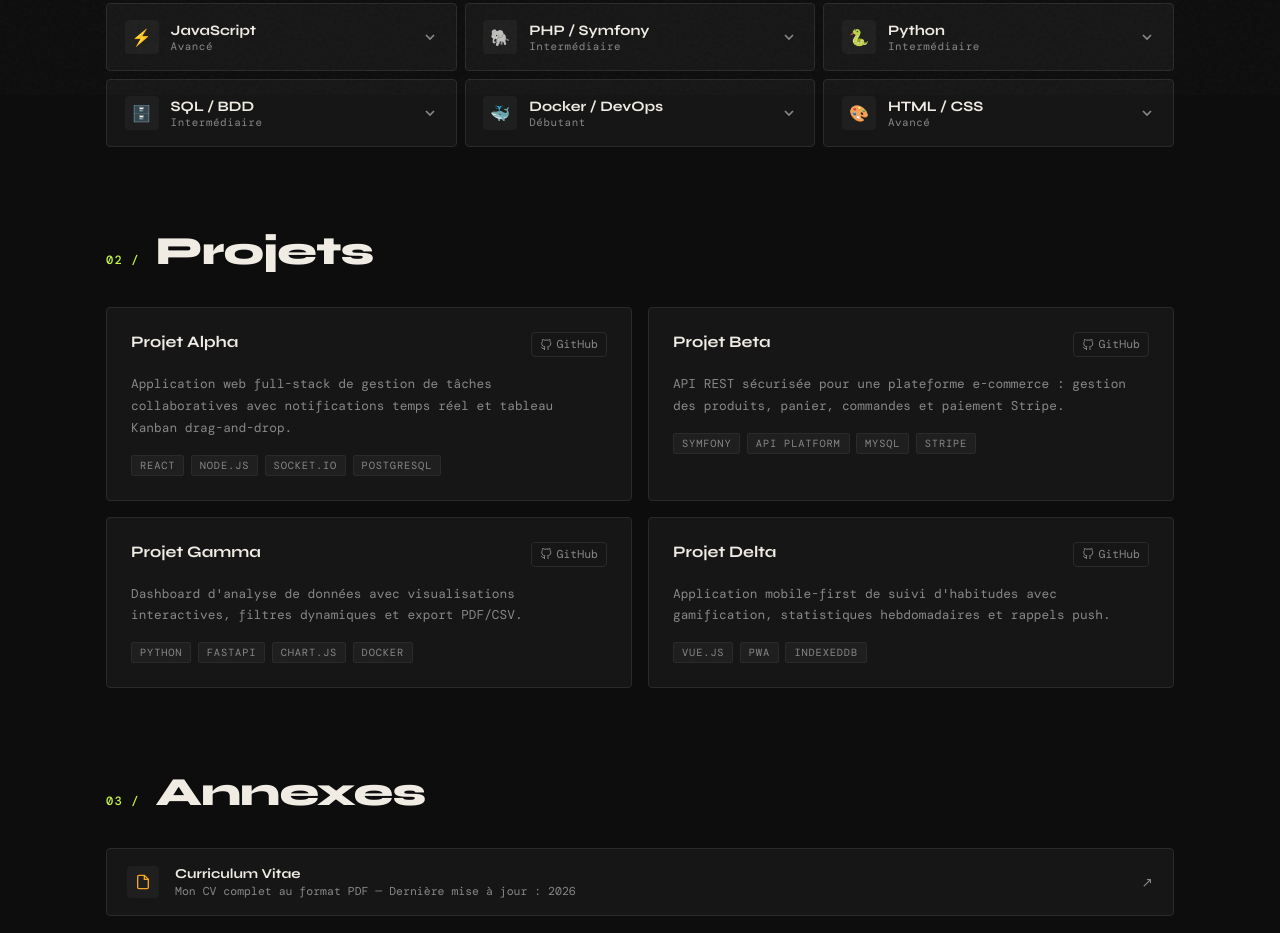
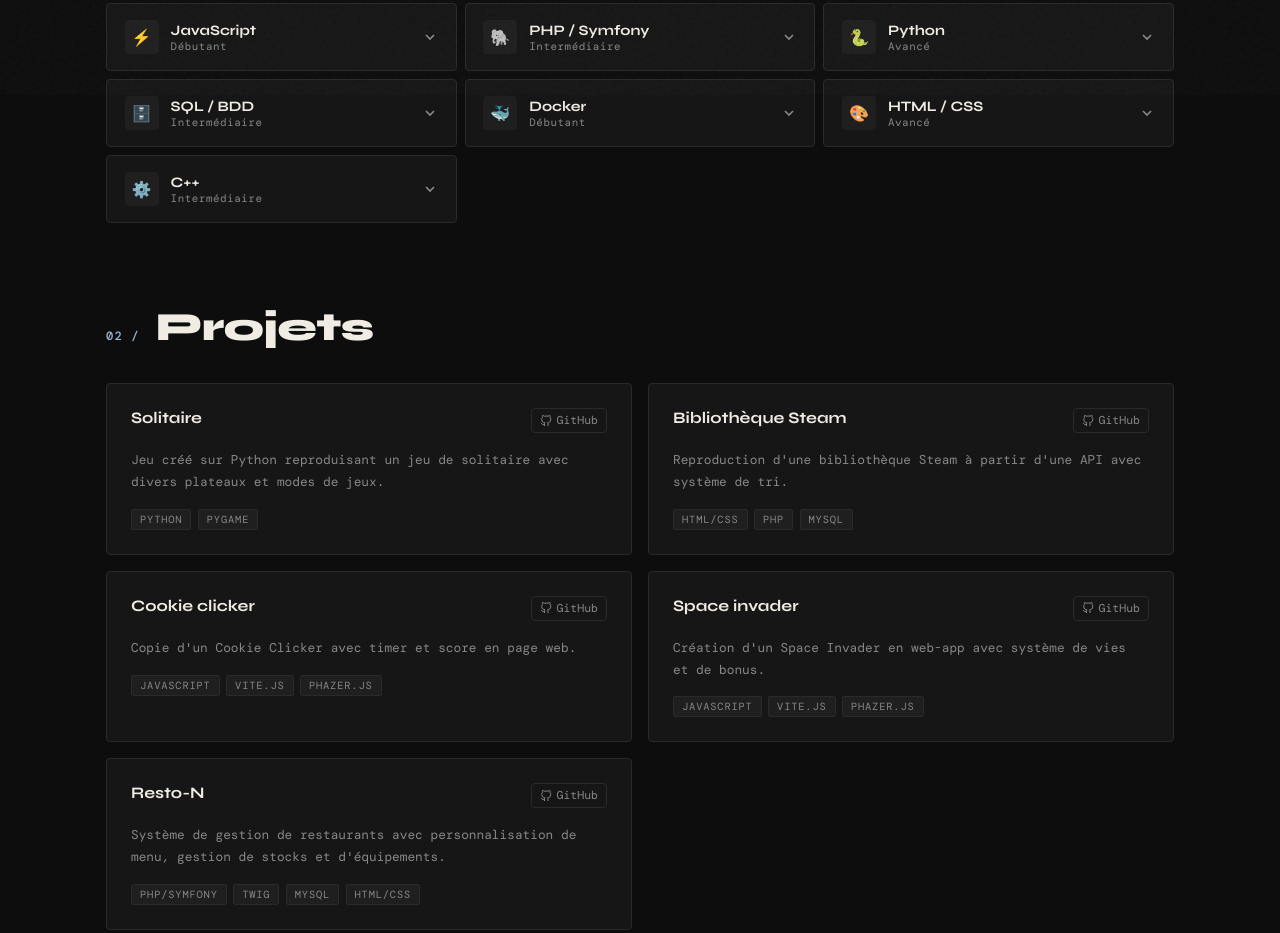
Before and after one commit to jeudimathis19/portfolio.github.fr, a plain HTML site: page index.html in a window 1280 px wide. Shown: the part 705-1638 px from the top of the page. Drawn offline with nearby package versions, Linux system fonts and the light colour scheme; a web font is replaced by a local one.

Commit message:
Complétion du site, normalement

```diff
--- a/index.html
+++ b/index.html
@@ -103,7 +103,7 @@
             <div class="skill-icon">&#x26A1;</div>
             <div>
               <div class="skill-name">JavaScript</div>
-              <div class="skill-level" data-i18n="level.advanced">Avance</div>
+              <div class="skill-level" data-i18n="level.beginner">Débutant</div>
             </div>
           </div>
           <svg class="skill-chevron" width="16" height="16" viewBox="0 0 24 24" fill="none" stroke="currentColor" stroke-width="2.5"><polyline points="6 9 12 15 18 9"/></svg>
@@ -111,10 +111,10 @@
         <div class="skill-body">
           <div class="skill-body-inner">
             <ul class="skill-usages">
-              <li data-i18n="skills.js.1">Developpement d'applications React SPA avec hooks et context API</li>
-              <li data-i18n="skills.js.2">Automatisation de taches avec Node.js et scripts CLI</li>
-              <li data-i18n="skills.js.3">Integration d'APIs REST et WebSocket en temps reel</li>
-              <li data-i18n="skills.js.4">Tests unitaires avec Jest et Testing Library</li>
+              <li data-i18n="skills.js.1">Développement d'applications React avec hooks et context API</li>
+              <li data-i18n="skills.js.2">Développement d'une page créant des onglets réactifs an=vec React</li>
+              <li data-i18n="skills.js.3">Création d'un Cookie Clicker like avec timer et score.</li>
+              <li data-i18n="skills.js.4">Création d'un Space Invader avec Phazer</li>
             </ul>
           </div>
         </div>
@@ -134,10 +134,10 @@
         <div class="skill-body">
           <div class="skill-body-inner">
             <ul class="skill-usages">
-              <li data-i18n="skills.php.1">Conception d'APIs RESTful avec Symfony et API Platform</li>
-              <li data-i18n="skills.php.2">Gestion de l'authentification avec JWT et OAuth2</li>
+              <li data-i18n="skills.php.1">Conception d'APIs avec Symfony et API Platform</li>
+              <li data-i18n="skills.php.2">Gestion de l'authentification avec fichiers YAML et ApiResources</li>
               <li data-i18n="skills.php.3">Creation de CRUD avec Doctrine ORM et migrations</li>
-              <li data-i18n="skills.php.4">Tests fonctionnels avec PHPUnit et Behat</li>
+              <li data-i18n="skills.php.4">Développement de tests fonctionnels unitaires avec PHPUnit</li>
             </ul>
           </div>
         </div>
@@ -149,7 +149,7 @@
             <div class="skill-icon">&#x1F40D;</div>
             <div>
               <div class="skill-name">Python</div>
-              <div class="skill-level" data-i18n="level.intermediate">Intermediaire</div>
+              <div class="skill-level" data-i18n="level.advanced">Avancé</div>
             </div>
           </div>
           <svg class="skill-chevron" width="16" height="16" viewBox="0 0 24 24" fill="none" stroke="currentColor" stroke-width="2.5"><polyline points="6 9 12 15 18 9"/></svg>
@@ -157,10 +157,10 @@
         <div class="skill-body">
           <div class="skill-body-inner">
             <ul class="skill-usages">
-              <li data-i18n="skills.py.1">Scripts d'automatisation et traitement de donnees CSV/JSON</li>
-              <li data-i18n="skills.py.2">API backend avec FastAPI et Flask</li>
-              <li data-i18n="skills.py.3">Web scraping avec BeautifulSoup et Playwright</li>
-              <li data-i18n="skills.py.4">Analyse de donnees avec Pandas et Matplotlib</li>
+              <li data-i18n="skills.py.1">Gestion de matrices mathématiques avec Numpy</li>
+              <li data-i18n="skills.py.2">Optimisation d'un jeu de solitaire avec la méthode Min-Max</li>
+              <li data-i18n="skills.py.3">Développement d'algorithme de recherche efficaces d'un point à un autre</li>
+              <li data-i18n="skills.py.4">Développement de jeux intéractifs avec PyGame</li>
             </ul>
           </div>
         </div>
@@ -180,10 +180,10 @@
         <div class="skill-body">
           <div class="skill-body-inner">
             <ul class="skill-usages">
-              <li data-i18n="skills.sql.1">Modelisation de bases de donnees relationnelles (MySQL, PostgreSQL)</li>
+              <li data-i18n="skills.sql.1">Modelisation de bases de donnees relationnelles (MySQL)</li>
               <li data-i18n="skills.sql.2">Requetes complexes avec jointures, sous-requetes, agregations</li>
               <li data-i18n="skills.sql.3">Optimisation des performances avec index et query plans</li>
-              <li data-i18n="skills.sql.4">Introduction a MongoDB et bases NoSQL</li>
+              <li data-i18n="skills.sql.4">Introduction aux bases NoSQL</li>
             </ul>
           </div>
         </div>
@@ -194,7 +194,7 @@
           <div class="skill-info">
             <div class="skill-icon">&#x1F433;</div>
             <div>
-              <div class="skill-name">Docker / DevOps</div>
+              <div class="skill-name">Docker</div>
               <div class="skill-level" data-i18n="level.beginner">Debutant</div>
             </div>
           </div>
@@ -204,8 +204,7 @@
           <div class="skill-body-inner">
             <ul class="skill-usages">
               <li data-i18n="skills.docker.1">Containerisation d'applications avec Docker et docker-compose</li>
-              <li data-i18n="skills.docker.2">Configuration de pipelines CI/CD avec GitHub Actions</li>
-              <li data-i18n="skills.docker.3">Deploiement sur VPS avec Nginx et PM2</li>
+              <li data-i18n="skills.docker.2">Déploiement d'applications avec des machines virtuelles</li>
             </ul>
           </div>
         </div>
@@ -225,10 +224,30 @@
         <div class="skill-body">
           <div class="skill-body-inner">
             <ul class="skill-usages">
-              <li data-i18n="skills.css.1">Integration pixel-perfect de maquettes Figma/Adobe XD</li>
+              <li data-i18n="skills.css.1">Création de pages intéractives et esthétiques</li>
               <li data-i18n="skills.css.2">Layouts complexes avec CSS Grid et Flexbox</li>
-              <li data-i18n="skills.css.3">Animations CSS et micro-interactions</li>
-              <li data-i18n="skills.css.4">Accessibilite WCAG 2.1 et SEO technique</li>
+              <li data-i18n="skills.css.3">Utilisation de Twigs et de templates</li>
+            </ul>
+          </div>
+        </div>
+      </div>
+
+      <div class="skill-card" data-skill>
+        <div class="skill-header">
+          <div class="skill-info">
+            <div class="skill-icon">⚙️</div>
+            <div>
+              <div class="skill-name">C++</div>
+              <div class="skill-level" data-i18n="level.intermediate">Intermediaire</div>
+            </div>
+          </div>
+          <svg class="skill-chevron" width="16" height="16" viewBox="0 0 24 24" fill="none" stroke="currentColor" stroke-width="2.5"><polyline points="6 9 12 15 18 9"/></svg>
+        </div>
+        <div class="skill-body">
+          <div class="skill-body-inner">
+            <ul class="skill-usages">
+              <li data-i18n="skills.c++.1">Développement objet avec fonctions</li>
+              <li data-i18n="skills.c++.2">Utilisation dans des pages web complexes</li>
             </ul>
           </div>
         </div>
@@ -247,57 +266,71 @@
 
       <div class="project-card">
         <div class="project-header">
-          <span class="project-name">Projet Alpha</span>
-          <a href="https://github.com/jeudimathis19" target="_blank" rel="noopener" class="project-github">
+          <span class="project-name">Solitaire</span>
+          <a href="https://github.com/jeudimathis19/solitaire" target="_blank" rel="noopener" class="project-github">
             <svg width="12" height="12" viewBox="0 0 24 24" fill="none" stroke="currentColor" stroke-width="2"><path d="M9 19c-5 1.5-5-2.5-7-3m14 6v-3.87a3.37 3.37 0 0 0-.94-2.61c3.14-.35 6.44-1.54 6.44-7A5.44 5.44 0 0 0 20 4.77 5.07 5.07 0 0 0 19.91 1S18.73.65 16 2.48a13.38 13.38 0 0 0-7 0C6.27.65 5.09 1 5.09 1A5.07 5.07 0 0 0 5 4.77a5.44 5.44 0 0 0-1.5 3.78c0 5.42 3.3 6.61 6.44 7A3.37 3.37 0 0 0 9 18.13V22"/></svg>
             GitHub
           </a>
         </div>
-        <p class="project-desc" data-i18n="projects.alpha.desc">Application web full-stack de gestion de taches collaboratives avec notifications temps reel et tableau Kanban drag-and-drop.</p>
+        <p class="project-desc" data-i18n="projects.solitaire.desc">Jeu créé sur Python reproduisant un jeu de solitaire avec divers plateaux et modes de jeux.</p>
         <div class="project-tags">
-          <span class="tag">React</span><span class="tag">Node.js</span><span class="tag">Socket.io</span><span class="tag">PostgreSQL</span>
+          <span class="tag">Python</span><span class="tag">Pygame</span>
         </div>
       </div>
 
       <div class="project-card">
         <div class="project-header">
-          <span class="project-name">Projet Beta</span>
-          <a href="https://github.com/jeudimathis19" target="_blank" rel="noopener" class="project-github">
+          <span class="project-name">Bibliothèque Steam</span>
+          <a href="https://github.com/jeudimathis19/api-steam" target="_blank" rel="noopener" class="project-github">
             <svg width="12" height="12" viewBox="0 0 24 24" fill="none" stroke="currentColor" stroke-width="2"><path d="M9 19c-5 1.5-5-2.5-7-3m14 6v-3.87a3.37 3.37 0 0 0-.94-2.61c3.14-.35 6.44-1.54 6.44-7A5.44 5.44 0 0 0 20 4.77 5.07 5.07 0 0 0 19.91 1S18.73.65 16 2.48a13.38 13.38 0 0 0-7 0C6.27.65 5.09 1 5.09 1A5.07 5.07 0 0 0 5 4.77a5.44 5.44 0 0 0-1.5 3.78c0 5.42 3.3 6.61 6.44 7A3.37 3.37 0 0 0 9 18.13V22"/></svg>
             GitHub
           </a>
         </div>
-        <p class="project-desc" data-i18n="projects.beta.desc">API REST securisee pour une plateforme e-commerce : gestion des produits, panier, commandes et paiement Stripe.</p>
+        <p class="project-desc" data-i18n="projects.steam.desc">Reproduction d'une bibliothèque Steam à partir d'une API avec système de tri.</p>
         <div class="project-tags">
-          <span class="tag">Symfony</span><span class="tag">API Platform</span><span class="tag">MySQL</span><span class="tag">Stripe</span>
+          <span class="tag">HTML/CSS</span><span class="tag">PHP</span><span class="tag">MySQL</span>
         </div>
       </div>
 
       <div class="project-card">
         <div class="project-header">
-          <span class="project-name">Projet Gamma</span>
-          <a href="https://github.com/jeudimathis19" target="_blank" rel="noopener" class="project-github">
+          <span class="project-name">Cookie clicker</span>
+          <a href="https://github.com/jeudimathis19/Cookie-Clicker" target="_blank" rel="noopener" class="project-github">
             <svg width="12" height="12" viewBox="0 0 24 24" fill="none" stroke="currentColor" stroke-width="2"><path d="M9 19c-5 1.5-5-2.5-7-3m14 6v-3.87a3.37 3.37 0 0 0-.94-2.61c3.14-.35 6.44-1.54 6.44-7A5.44 5.44 0 0 0 20 4.77 5.07 5.07 0 0 0 19.91 1S18.73.65 16 2.48a13.38 13.38 0 0 0-7 0C6.27.65 5.09 1 5.09 1A5.07 5.07 0 0 0 5 4.77a5.44 5.44 0 0 0-1.5 3.78c0 5.42 3.3 6.61 6.44 7A3.37 3.37 0 0 0 9 18.13V22"/></svg>
             GitHub
           </a>
         </div>
-        <p class="project-desc" data-i18n="projects.gamma.desc">Dashboard d'analyse de donnees avec visualisations interactives, filtres dynamiques et export PDF/CSV.</p>
+        <p class="project-desc" data-i18n="projects.cookie.desc">Copie d'un Cookie Clicker avec timer et score en page web.</p>
         <div class="project-tags">
-          <span class="tag">Python</span><span class="tag">FastAPI</span><span class="tag">Chart.js</span><span class="tag">Docker</span>
+          <span class="tag">JavaScript</span><span class="tag">Vite.js</span><span class="tag">Phazer.js</span>
         </div>
       </div>
 
       <div class="project-card">
         <div class="project-header">
-          <span class="project-name">Projet Delta</span>
-          <a href="https://github.com/jeudimathis19" target="_blank" rel="noopener" class="project-github">
+          <span class="project-name">Space invader</span>
+          <a href="https://github.com/jeudimathis19/Space-Invader" target="_blank" rel="noopener" class="project-github">
             <svg width="12" height="12" viewBox="0 0 24 24" fill="none" stroke="currentColor" stroke-width="2"><path d="M9 19c-5 1.5-5-2.5-7-3m14 6v-3.87a3.37 3.37 0 0 0-.94-2.61c3.14-.35 6.44-1.54 6.44-7A5.44 5.44 0 0 0 20 4.77 5.07 5.07 0 0 0 19.91 1S18.73.65 16 2.48a13.38 13.38 0 0 0-7 0C6.27.65 5.09 1 5.09 1A5.07 5.07 0 0 0 5 4.77a5.44 5.44 0 0 0-1.5 3.78c0 5.42 3.3 6.61 6.44 7A3.37 3.37 0 0 0 9 18.13V22"/></svg>
             GitHub
           </a>
         </div>
-        <p class="project-desc" data-i18n="projects.delta.desc">Application mobile-first de suivi d'habitudes avec gamification, statistiques hebdomadaires et rappels push.</p>
+        <p class="project-desc" data-i18n="projects.spaceinvader.desc">Création d'un Space Invader en web-app avec système de vies et de bonus.</p>
         <div class="project-tags">
-          <span class="tag">Vue.js</span><span class="tag">PWA</span><span class="tag">IndexedDB</span>
+          <span class="tag">JavaScript</span><span class="tag">Vite.js</span><span class="tag">Phazer.js</span>
+        </div>
+      </div>
+
+      <div class="project-card">
+        <div class="project-header">
+          <span class="project-name">Resto-N</span>
+          <a href="https://github.com/jeudimathis19/Resto-N.git" target="_blank" rel="noopener" class="project-github">
+            <svg width="12" height="12" viewBox="0 0 24 24" fill="none" stroke="currentColor" stroke-width="2"><path d="M9 19c-5 1.5-5-2.5-7-3m14 6v-3.87a3.37 3.37 0 0 0-.94-2.61c3.14-.35 6.44-1.54 6.44-7A5.44 5.44 0 0 0 20 4.77 5.07 5.07 0 0 0 19.91 1S18.73.65 16 2.48a13.38 13.38 0 0 0-7 0C6.27.65 5.09 1 5.09 1A5.07 5.07 0 0 0 5 4.77a5.44 5.44 0 0 0-1.5 3.78c0 5.42 3.3 6.61 6.44 7A3.37 3.37 0 0 0 9 18.13V22"/></svg>
+            GitHub
+          </a>
+        </div>
+        <p class="project-desc" data-i18n="projects.resto.desc">Système de gestion de restaurants avec personnalisation de menu, gestion de stocks et d'équipements.</p>
+        <div class="project-tags">
+          <span class="tag">PHP/Symfony</span><span class="tag">Twig</span><span class="tag">MySQL</span><span class="tag">HTML/CSS</span>
         </div>
       </div>
 
--- a/script.js
+++ b/script.js
@@ -18,34 +18,35 @@ const translations = {
     "level.advanced":     "Avanc\u00e9",
     "level.intermediate": "Interm\u00e9diaire",
     "level.beginner":     "D\u00e9butant",
-    "skills.js.1":  "D\u00e9veloppement d'applications React SPA avec hooks et context API",
-    "skills.js.2":  "Automatisation de t\u00e2ches avec Node.js et scripts CLI",
-    "skills.js.3":  "Int\u00e9gration d'APIs REST et WebSocket en temps r\u00e9el",
-    "skills.js.4":  "Tests unitaires avec Jest et Testing Library",
-    "skills.php.1": "Conception d'APIs RESTful avec Symfony et API Platform",
-    "skills.php.2": "Gestion de l'authentification avec JWT et OAuth2",
+    "skills.js.1":  "D\u00e9veloppement d'applications React avec hooks et context API",
+    "skills.js.2":  "D\u00e9veloppement d'une page cr\u00e9ant des onglets r\u00e9actifs avec React",
+    "skills.js.3":  "Cr\u00e9ation d'un Cookie Clicker like avec timer et score.",
+    "skills.js.4":  "Cr\u00e9ation d'un Space Invader avec Phazer",
+    "skills.php.1": "Conception d'APIs avec Symfony et API Platform",
+    "skills.php.2": "Gestion de l'authentification avec fichiers YAML et ApiResources",
     "skills.php.3": "Cr\u00e9ation de CRUD avec Doctrine ORM et migrations",
-    "skills.php.4": "Tests fonctionnels avec PHPUnit et Behat",
-    "skills.py.1":  "Scripts d'automatisation et traitement de donn\u00e9es CSV/JSON",
-    "skills.py.2":  "API backend avec FastAPI et Flask",
-    "skills.py.3":  "Web scraping avec BeautifulSoup et Playwright",
-    "skills.py.4":  "Analyse de donn\u00e9es avec Pandas et Matplotlib",
-    "skills.sql.1": "Mod\u00e9lisation de bases de donn\u00e9es relationnelles (MySQL, PostgreSQL)",
+    "skills.php.4": "D\u00e9veloppement de tests fonctionnels unitaires avec PHPUnit",
+    "skills.py.1":  "Gestion de matrices math\u00e9matiques avec Numpy",
+    "skills.py.2":  "Optimisation d'un jeu de solitaire avec la m\u00e9thode Min-Max",
+    "skills.py.3":  "D\u00e9veloppement d'algorithme de recherche efficaces d'un point \u00e0 un autre",
+    "skills.py.4":  "D\u00e9veloppement de jeux int\u00e9ractifs avec PyGame",
+    "skills.sql.1": "Mod\u00e9lisation de bases de donn\u00e9es relationnelles (MySQL)",
     "skills.sql.2": "Requ\u00eates complexes avec jointures, sous-requ\u00eates, agr\u00e9gations",
     "skills.sql.3": "Optimisation des performances avec index et query plans",
-    "skills.sql.4": "Introduction \u00e0 MongoDB et bases NoSQL",
+    "skills.sql.4": "Introduction aux bases NoSQL",
     "skills.docker.1": "Containerisation d'applications avec Docker et docker-compose",
-    "skills.docker.2": "Configuration de pipelines CI/CD avec GitHub Actions",
-    "skills.docker.3": "D\u00e9ploiement sur VPS avec Nginx et PM2",
-    "skills.css.1": "Int\u00e9gration pixel-perfect de maquettes Figma/Adobe XD",
+    "skills.docker.2": "D\u00e9ploiement d'applications avec des machines virtuelles",
+    "skills.css.1": "Cr\u00e9ation de pages int\u00e9ractives et esth\u00e9tiques",
     "skills.css.2": "Layouts complexes avec CSS Grid et Flexbox",
-    "skills.css.3": "Animations CSS et micro-interactions",
-    "skills.css.4": "Accessibilit\u00e9 WCAG 2.1 et SEO technique",
-    "projects.title":      "Projets",
-    "projects.alpha.desc": "Application web full-stack de gestion de t\u00e2ches collaboratives avec notifications temps r\u00e9el et tableau Kanban drag-and-drop.",
-    "projects.beta.desc":  "API REST s\u00e9curis\u00e9e pour une plateforme e-commerce : gestion des produits, panier, commandes et paiement Stripe.",
-    "projects.gamma.desc": "Dashboard d'analyse de donn\u00e9es avec visualisations interactives, filtres dynamiques et export PDF/CSV.",
-    "projects.delta.desc": "Application mobile-first de suivi d'habitudes avec gamification, statistiques hebdomadaires et rappels push.",
+    "skills.css.3": "Utilisation de Twigs et de templates",
+    "skills.c++.1": "D\u00e9veloppement objet avec fonctions",
+    "skills.c++.2": "Utilisation dans des pages web complexes",
+    "projects.title":             "Projets",
+    "projects.solitaire.desc":    "Jeu cr\u00e9\u00e9 sur Python reproduisant un jeu de solitaire avec divers plateaux et modes de jeux.",
+    "projects.steam.desc":        "Reproduction d'une biblioth\u00e8que Steam \u00e0 partir d'une API avec syst\u00e8me de tri.",
+    "projects.cookie.desc":       "Copie d'un Cookie Clicker avec timer et score en page web.",
+    "projects.spaceinvader.desc": "Cr\u00e9ation d'un Space Invader en web-app avec syst\u00e8me de vies et de bonus.",
+    "projects.resto.desc":        "Syst\u00e8me de gestion de restaurants avec personnalisation de menu, gestion de stocks et d'\u00e9quipements.",
     "annexes.title":   "Annexes",
     "annexes.cv.title": "Curriculum Vitae",
     "annexes.cv.desc":  "Mon CV complet au format PDF \u2014 Derni\u00e8re mise \u00e0 jour : 2026",
@@ -68,34 +69,35 @@ const translations = {
     "level.advanced":     "Advanced",
     "level.intermediate": "Intermediate",
     "level.beginner":     "Beginner",
-    "skills.js.1":  "React SPA development with hooks and context API",
-    "skills.js.2":  "Task automation with Node.js and CLI scripts",
-    "skills.js.3":  "REST API and real-time WebSocket integration",
-    "skills.js.4":  "Unit testing with Jest and Testing Library",
-    "skills.php.1": "RESTful API design with Symfony and API Platform",
-    "skills.php.2": "Authentication management with JWT and OAuth2",
+    "skills.js.1":  "React application development with hooks and context API",
+    "skills.js.2":  "Development of a page creating reactive tabs with React",
+    "skills.js.3":  "Creation of a Cookie Clicker-like with timer and score.",
+    "skills.js.4":  "Creation of a Space Invader with Phaser",
+    "skills.php.1": "API design with Symfony and API Platform",
+    "skills.php.2": "Authentication management with YAML files and ApiResources",
     "skills.php.3": "CRUD with Doctrine ORM and database migrations",
-    "skills.php.4": "Functional testing with PHPUnit and Behat",
-    "skills.py.1":  "Automation scripts and CSV/JSON data processing",
-    "skills.py.2":  "Backend API with FastAPI and Flask",
-    "skills.py.3":  "Web scraping with BeautifulSoup and Playwright",
-    "skills.py.4":  "Data analysis with Pandas and Matplotlib",
-    "skills.sql.1": "Relational database modelling (MySQL, PostgreSQL)",
+    "skills.php.4": "Development of functional unit tests with PHPUnit",
+    "skills.py.1":  "Mathematical matrix management with Numpy",
+    "skills.py.2":  "Optimisation of a solitaire game using the Min-Max method",
+    "skills.py.3":  "Development of efficient pathfinding algorithms",
+    "skills.py.4":  "Development of interactive games with PyGame",
+    "skills.sql.1": "Relational database modelling (MySQL)",
     "skills.sql.2": "Complex queries with joins, subqueries, aggregations",
     "skills.sql.3": "Performance optimisation with indexes and query plans",
-    "skills.sql.4": "Introduction to MongoDB and NoSQL databases",
+    "skills.sql.4": "Introduction to NoSQL databases",
     "skills.docker.1": "Application containerisation with Docker and docker-compose",
-    "skills.docker.2": "CI/CD pipeline setup with GitHub Actions",
-    "skills.docker.3": "VPS deployment with Nginx and PM2",
-    "skills.css.1": "Pixel-perfect Figma/Adobe XD mockup integration",
+    "skills.docker.2": "Application deployment with virtual machines",
+    "skills.css.1": "Creation of interactive and aesthetic pages",
     "skills.css.2": "Complex layouts with CSS Grid and Flexbox",
-    "skills.css.3": "CSS animations and micro-interactions",
-    "skills.css.4": "WCAG 2.1 accessibility and technical SEO",
-    "projects.title":      "Projects",
-    "projects.alpha.desc": "Full-stack web application for collaborative task management with real-time notifications and drag-and-drop Kanban board.",
-    "projects.beta.desc":  "Secured REST API for an e-commerce platform: product management, cart, orders and Stripe payments.",
-    "projects.gamma.desc": "Data analytics dashboard with interactive charts, dynamic filters and PDF/CSV export.",
-    "projects.delta.desc": "Mobile-first habit tracking app with gamification, weekly stats and push notifications.",
+    "skills.css.3": "Use of Twig and templates",
+    "skills.c++.1": "Object-oriented development with functions",
+    "skills.c++.2": "Usage in complex web pages",
+    "projects.title":             "Projects",
+    "projects.solitaire.desc":    "Python game reproducing a solitaire with various boards and game modes.",
+    "projects.steam.desc":        "Reproduction of a Steam library from an API with a sorting system.",
+    "projects.cookie.desc":       "Cookie Clicker clone with timer and score as a web page.",
+    "projects.spaceinvader.desc": "Space Invader web-app with a lives and bonus system.",
+    "projects.resto.desc":        "Restaurant management system with menu customisation, stock and equipment management.",
     "annexes.title":    "Annexes",
     "annexes.cv.title": "Curriculum Vitae",
     "annexes.cv.desc":  "My full CV in PDF format \u2014 Last updated: 2026",
--- a/style.css
+++ b/style.css
@@ -4,8 +4,8 @@
   --surface: #161616;
   --surface2: #1f1f1f;
   --border: #2a2a2a;
-  --accent: #c8f542;
-  --accent2: #f5a623;
+  --accent: #9eb9d4;
+  --accent2: #f52323;
   --text: #f0ece4;
   --muted: #888;
   --radius: 4px;
@@ -17,9 +17,9 @@
   --bg: #f5f2ec;
   --surface: #ffffff;
   --surface2: #ede9e0;
-  --border: #d8d3c8;
-  --accent: #5a8a00;
-  --accent2: #c07800;
+  --border: #661245;
+  --accent: #cf268a;
+  --accent2: #f52323;
   --text: #1a1a1a;
   --muted: #666;
   --shadow: 0 4px 24px rgba(0,0,0,0.1);
```
Also changed, not shown: 1 other file.
